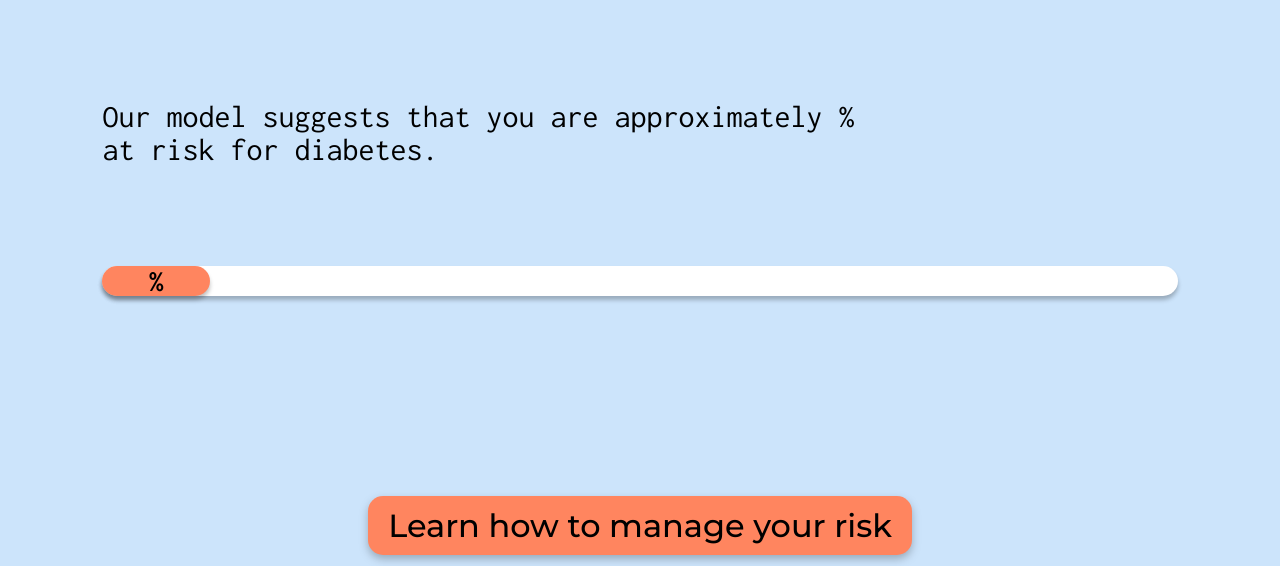
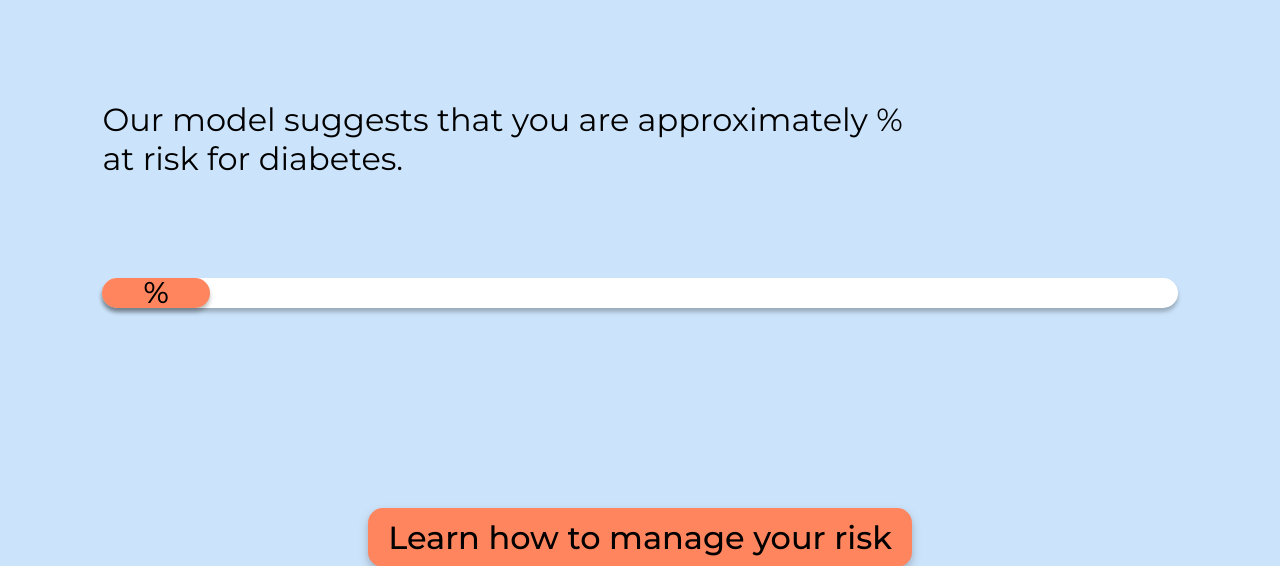
Before and after one commit to stefan-wei/MLDS, a Flask app: template templates/results.html in a window 1280 px wide. Shown: the part 100-666 px from the top of the page. Run offline with Flask 2, Linux system fonts and the light colour scheme; the template is opened without the code that fills it, so the values that code supplies are empty.

Commit message:
Update main.css

```diff
--- a/static/styles/main.css
+++ b/static/styles/main.css
@@ -284,7 +284,7 @@
   justify-content: flex-start;
   align-items: flex-start;
   margin-left: 8%;
-  font-family: 'Inconsolata', monospace;
+  font-family: 'Montserrat', sans-serif;
   font-style: normal;
   font-weight: 400;
   font-size: 2.5vw;
@@ -327,15 +327,6 @@
   position: absolute;
 }
 
-.percentvalue{
-  z-index: 6;
-  position: absolute;
-  margin-left: 49%;
-  font-family: 'Inconsolata', monospace;
-  font-size: 30px;
-  font-weight: 600;
-}
-
 .managerisk{
   display:flex;
   flex-direction: row;
@@ -366,7 +357,6 @@
 
 .gotoabout:hover{
   cursor: pointer;
-  background-color: #ff764d;
   border: none;
 }
 
@@ -399,9 +389,13 @@
   color: black;
   border-radius: 15px;
   box-shadow: 0px 4px 4px rgba(0, 0, 0, 0.25);
-  font-family: 'Inconsolata', monospace;
+  font-family: 'Montserrat', sans-serif;
   font-size: 30px;
-  font-weight: 600;
+  font-weight: 500;
+}
+
+#value {
+  font-family: 'Montserrat', sans-serif;
 }
 
 .barcontainer{
@@ -415,7 +409,7 @@
 .count{
   display: flex;
   flex-direction: row;
-  font-family: 'Inconsolata', monospace;
+  font-family: 'Montserrat', sans-serif;
   font-style: normal;
   font-weight: 400;
   font-size: 2.5vw;
@@ -748,7 +742,7 @@
   width: 40%;
   font-size: 28px;
   background-color: #FF855F;
-  font-family: 'Inconsolata', monospace;
+  font-family: 'Montserrat', sans-serif;
   font-weight:500;
   padding-top: .5%;
   padding-bottom: .5%;
```
